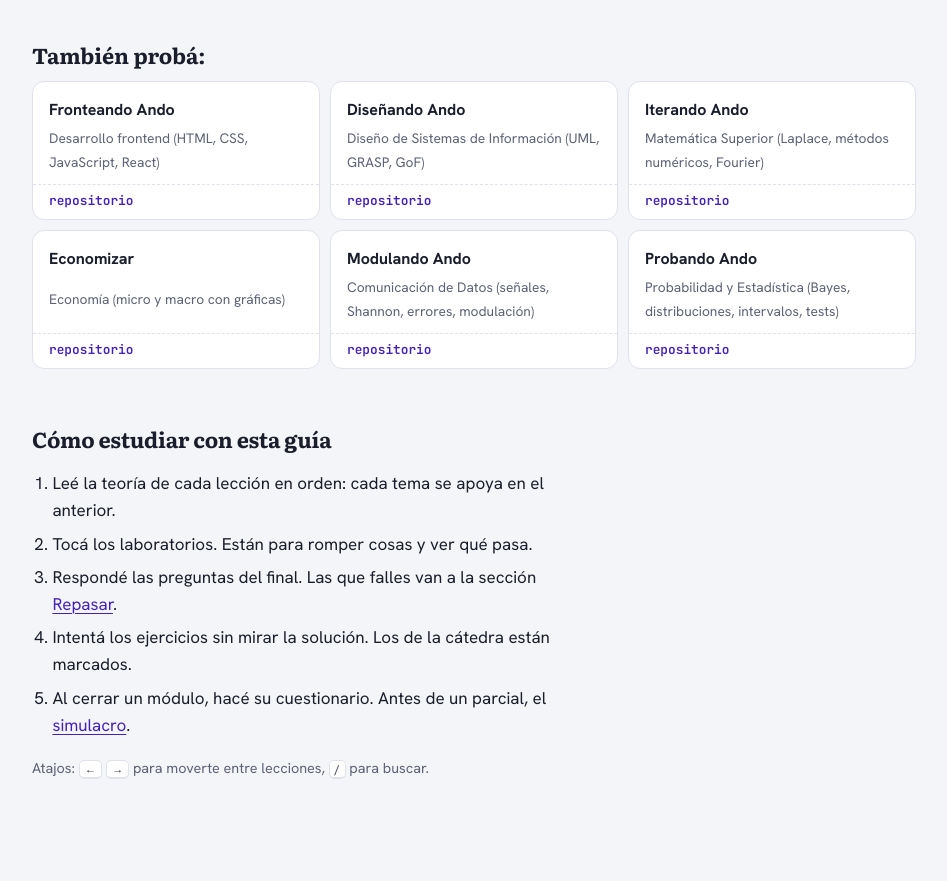
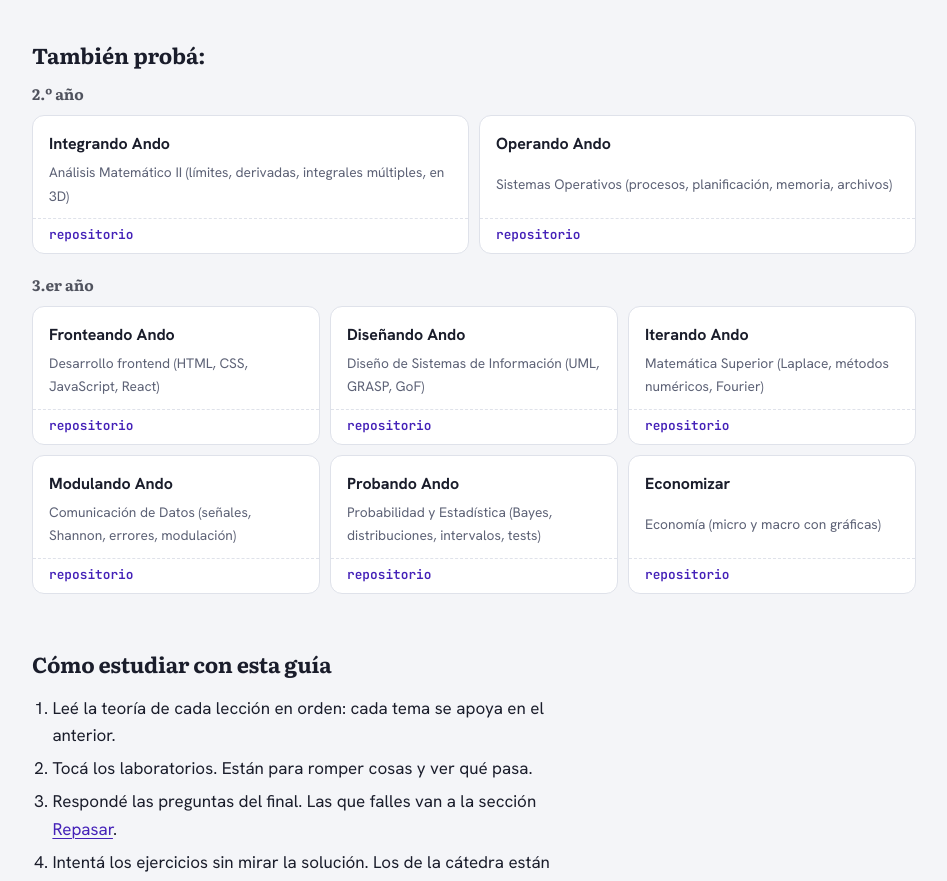
Before and after one commit to Franco704/backeando-ando, a plain HTML site: page index.html in a window 1280 px wide. Shown: the part 1751-2632 px from the top of the page, without its empty margins (316-1263 px from the left). Drawn offline with Linux system fonts and the light colour scheme.

Commit message:
Muestra en el inicio todas las guías de la UTN, separadas por año
Co-Authored-By: Claude Opus 5.5 <noreply@anthropic.com>

```diff
--- a/css/styles.css
+++ b/css/styles.css
@@ -669,3 +669,7 @@ pre.code, .lab-out, .table-wrap, .term-out, .git-panel, .linq-src { scrollbar-wi
 .also-repo { padding: 7px 16px 10px; font: 600 .8rem var(--mono); color: var(--accent-ink); text-decoration: none; border-top: 1px dashed var(--line); }
 .also-repo:hover { text-decoration: underline; }
 @media (prefers-reduced-motion: reduce) { .also li:hover { transform: none; } }
+
+/* Otras guías agrupadas por año de la carrera */
+.also-y { font-size: .95rem; font-weight: 700; margin: 18px 0 8px; opacity: .75; }
+.also-h + .also-y { margin-top: 4px; }
--- a/js/app.js
+++ b/js/app.js
@@ -5,13 +5,16 @@
   const MODULES = window.GUIDE.MODULES.filter((m) => LESSONS.some((l) => l.module === m.id));
   const $ = (s, el = document) => el.querySelector(s);
   // Guías hermanas: página publicada y repositorio de cada una
+  // [nombre, materia, slug, año de la carrera]
   const SIBLINGS = [
-    ['Fronteando Ando', 'Desarrollo frontend (HTML, CSS, JavaScript, React)', 'fronteando-ando'],
-    ['Diseñando Ando', 'Diseño de Sistemas de Información (UML, GRASP, GoF)', 'disenando-ando'],
-    ['Iterando Ando', 'Matemática Superior (Laplace, métodos numéricos, Fourier)', 'iterando-ando'],
-    ['Economizar', 'Economía (micro y macro con gráficas)', 'economizar'],
-    ['Modulando Ando', 'Comunicación de Datos (señales, Shannon, errores, modulación)', 'modulando-ando'],
-    ['Probando Ando', 'Probabilidad y Estadística (Bayes, distribuciones, intervalos, tests)', 'probando-ando'],
+    ['Integrando Ando', 'Análisis Matemático II (límites, derivadas, integrales múltiples, en 3D)', 'integrando-ando', 2],
+    ['Operando Ando', 'Sistemas Operativos (procesos, planificación, memoria, archivos)', 'operando-ando', 2],
+    ['Fronteando Ando', 'Desarrollo frontend (HTML, CSS, JavaScript, React)', 'fronteando-ando', 3],
+    ['Diseñando Ando', 'Diseño de Sistemas de Información (UML, GRASP, GoF)', 'disenando-ando', 3],
+    ['Iterando Ando', 'Matemática Superior (Laplace, métodos numéricos, Fourier)', 'iterando-ando', 3],
+    ['Modulando Ando', 'Comunicación de Datos (señales, Shannon, errores, modulación)', 'modulando-ando', 3],
+    ['Probando Ando', 'Probabilidad y Estadística (Bayes, distribuciones, intervalos, tests)', 'probando-ando', 3],
+    ['Economizar', 'Economía (micro y macro con gráficas)', 'economizar', 3],
   ];
   const main = $('#main');
   const toc = $('#toc');
@@ -229,7 +232,7 @@
         ${units}
         <section class="home-links">
           <h2 class="also-h" id="tambien">También probá:</h2>
-          <ul class="also">${SIBLINGS.map(([n, d, slug]) => `<li><a class="also-main" href="https://franco704.github.io/${slug}/" target="_blank" rel="noopener"><b>${n}</b><span>${d}</span></a><a class="also-repo" href="https://github.com/Franco704/${slug}" target="_blank" rel="noopener" aria-label="Repositorio de ${n}">repositorio</a></li>`).join('')}</ul>
+          ${[[2, '2.º año'], [3, '3.er año']].map(([a, t]) => `<h3 class="also-y">${t}</h3><ul class="also">${SIBLINGS.filter((s) => s[3] === a).map(([n, d, slug]) => `<li><a class="also-main" href="https://franco704.github.io/${slug}/" target="_blank" rel="noopener"><b>${n}</b><span>${d}</span></a><a class="also-repo" href="https://github.com/Franco704/${slug}" target="_blank" rel="noopener" aria-label="Repositorio de ${n}">repositorio</a></li>`).join('')}</ul>`).join('')}
         </section>
         <section class="home-how">
           <h2>Cómo estudiar con esta guía</h2>
```
